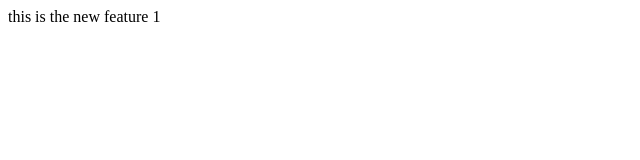
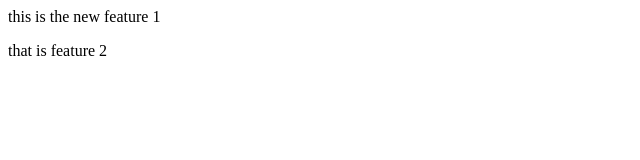
Before and after one commit to hacker8766/localrepo, a plain HTML site: page index.html in a window 1280 px wide. Shown: the full height of the page, 0-640 px from the left. Drawn offline with Linux system fonts and the light colour scheme.

Commit message:
feature 2

```diff
--- a/index.html
+++ b/index.html
@@ -1 +1,2 @@
 <p> this is the new feature 1</p>
+<p> that is feature 2 </p>
```
